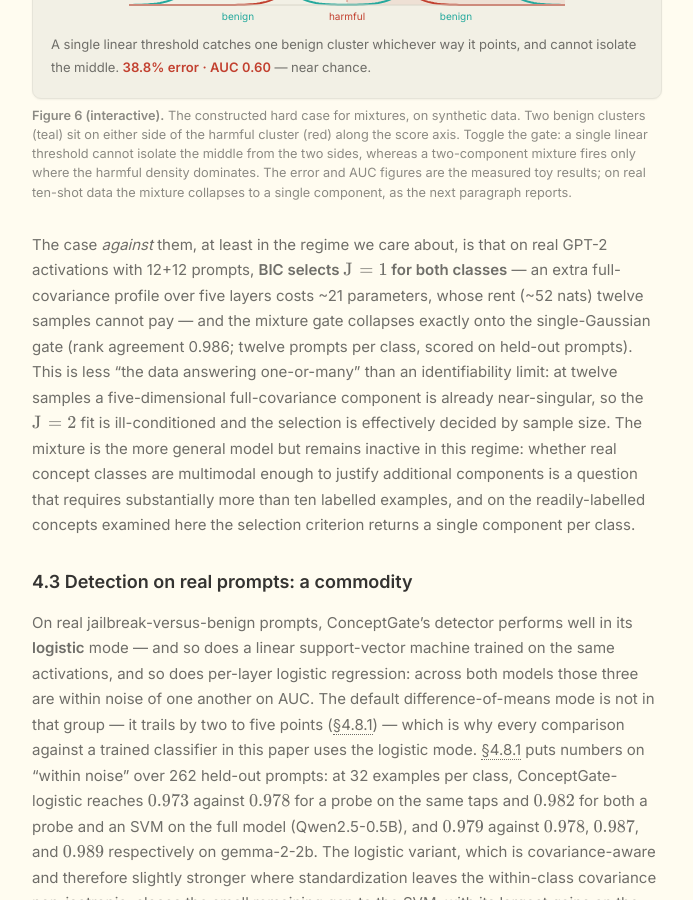
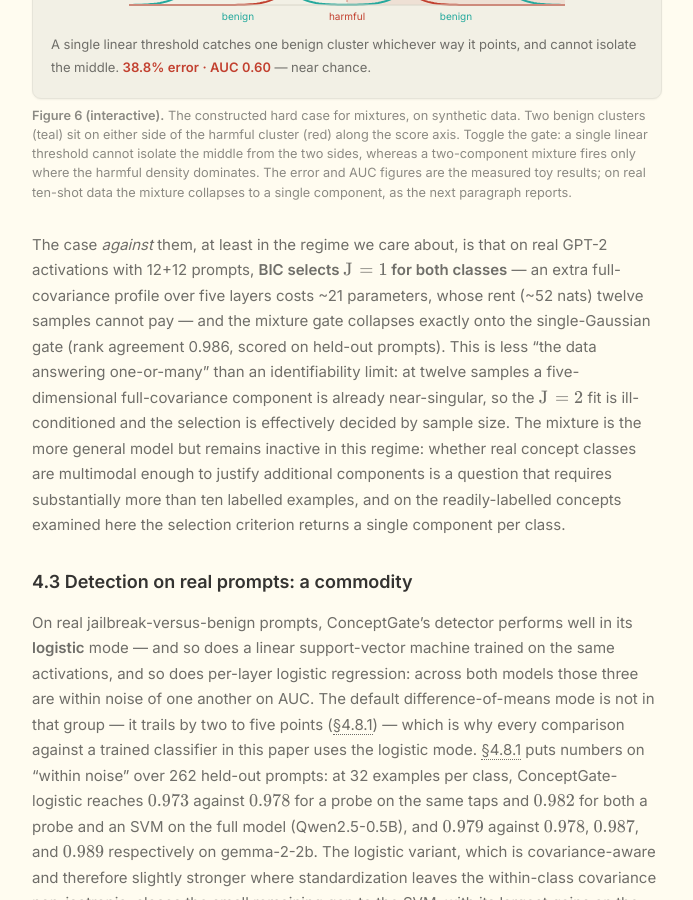
Before and after one commit to NISH1001/NISH1001.github.io, a Jekyll site: the page built from _posts/research/2026-08-29-conceptgate.markdown, in a window 1280 px wide and 900 px high, scrolled down 26861 px. Shown: the whole window, without its empty margins (293-986 px from the left). Built offline with Jekyll 4.4.1, drawn with Linux system fonts in a browser that asks for light colours.

Commit message:
4.2: drop a clause made redundant by the sentence it sits in

```diff
--- a/_posts/research/2026-08-29-conceptgate.markdown
+++ b/_posts/research/2026-08-29-conceptgate.markdown
@@ -1046,7 +1046,7 @@ The case *against* them, at least in the regime we care about, is that on
 real GPT-2 activations with 12+12 prompts, **BIC selects $J=1$ for both classes** — an extra
 full-covariance profile over five layers costs ~21 parameters, whose rent (~52 nats) twelve samples
 cannot pay — and the mixture gate collapses exactly onto the single-Gaussian gate (rank agreement
-0.986; twelve prompts per class, scored on held-out prompts). This is less "the data answering one-or-many" than an identifiability limit: at twelve samples a
+0.986, scored on held-out prompts). This is less "the data answering one-or-many" than an identifiability limit: at twelve samples a
 five-dimensional full-covariance component is already near-singular, so the $J=2$ fit is ill-conditioned
 and the selection is effectively decided by sample size. The mixture is the more general model but remains
 inactive in this regime: whether real concept classes are multimodal enough to justify additional
```
